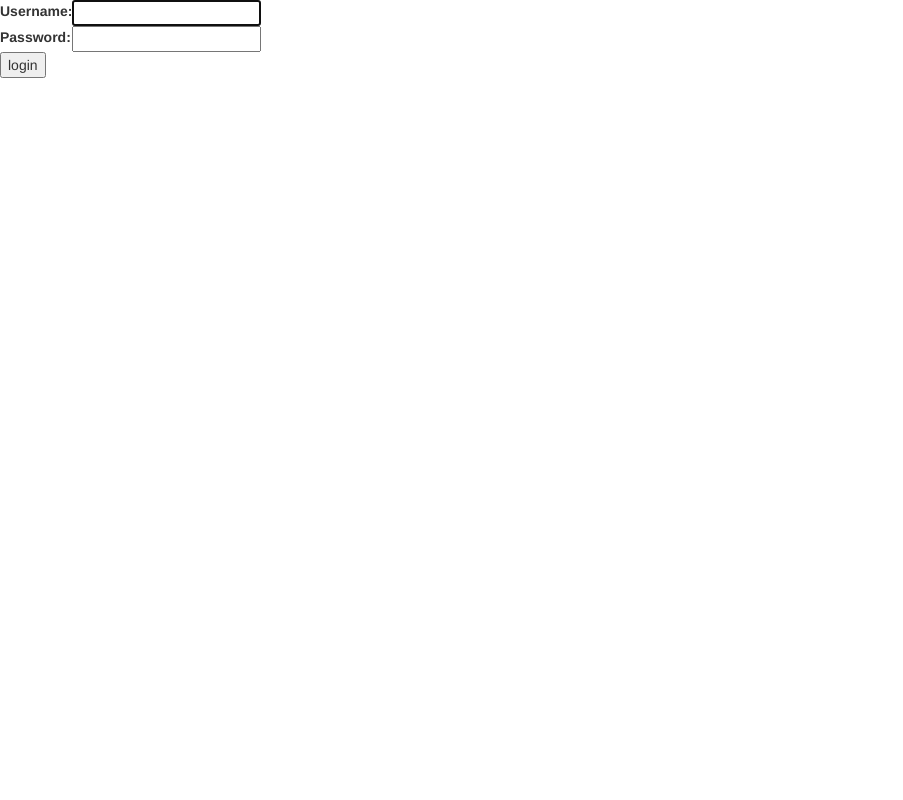
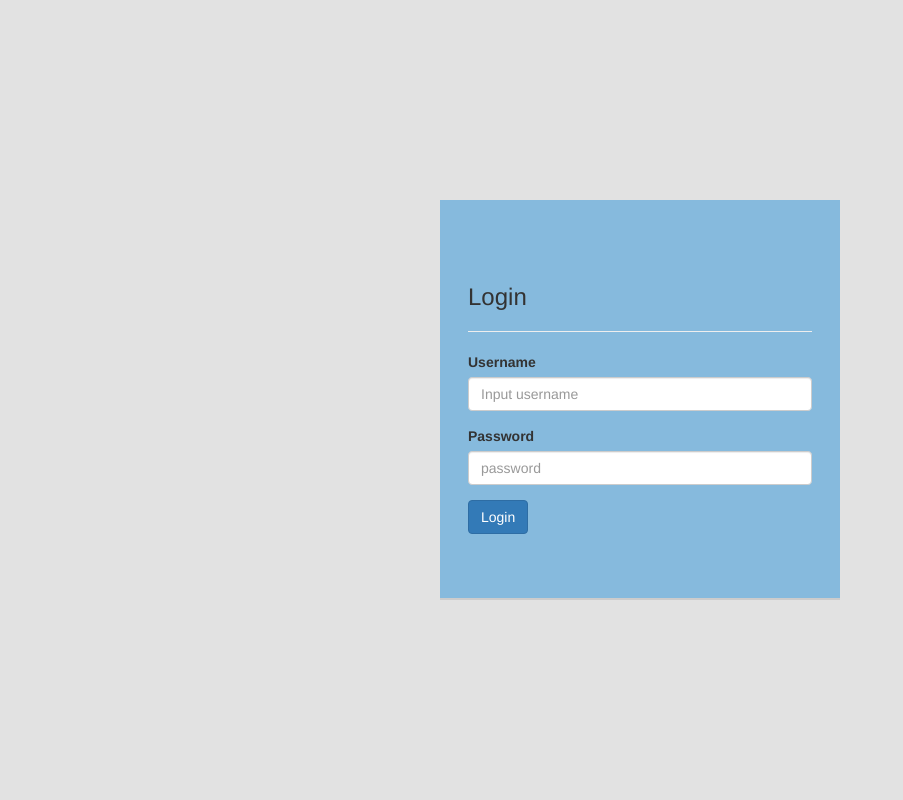
Before and after one commit to pyniuX/library, a Django app: page /accounts/login/ in a window 1280 px wide. Shown: the whole page, without its empty margins (0-903 px from the left). Run offline with Django 5.2, Linux system fonts and the light colour scheme; some libraries are stand-ins or nearby versions.

Commit message:
login view improved

```diff
--- a/mysite/library/forms.py
+++ b/mysite/library/forms.py
@@ -1,4 +1,5 @@
-from django.forms import ModelForm
+from django.contrib.auth.forms import AuthenticationForm
+from django.forms import CharField, ModelForm, PasswordInput, TextInput
 
 from .models import Book, Person
 
@@ -26,3 +27,24 @@ class BookInAuthorForm(ModelForm):
     class Meta:
         model = Book
         fields = ["title"]
+
+
+class LoginForm(AuthenticationForm):
+    username = CharField(
+        label="",
+        widget=TextInput(
+            attrs={
+                "class": "form-control",
+                "placeholder": "Input username",
+            }
+        ),
+    )
+    password = CharField(
+        label="",
+        widget=PasswordInput(
+            attrs={
+                "class": "form-control",
+                "placeholder": "password",
+            }
+        ),
+    )
--- a/mysite/library/templates/library/extensions/style_table.html
+++ b/mysite/library/templates/library/extensions/style_table.html
@@ -10,4 +10,4 @@
       margin: 30px;
     }
 
-  </style>
+</style>
--- a/mysite/library/templates/library/login.html
+++ b/mysite/library/templates/library/login.html
@@ -2,6 +2,41 @@
 {% block title %}
     login
 {% endblock title %}
+
+{% block head %}
+    <style>
+        .back {
+            background: #e2e2e2;
+            width: 100%;
+            position: absolute;
+            top: 0;
+            bottom: 0;
+        }
+
+        .div-center {
+            width: 400px;
+            height: 400px;
+            background-color: #86badd;
+            position: absolute;
+            left: 0;
+            right: 0;
+            top: 0;
+            bottom: 0;
+            margin: auto;
+            max-width: 100%;
+            max-height: 100%;
+            overflow: auto;
+            padding: 1em 2em;
+            border-bottom: 2px solid #ccc;
+            display: table;
+        }
+
+        div.content {
+            display: table-cell;
+            vertical-align: middle;
+        }
+    </style>
+{% endblock head %}
 
 {% block nav %}
 {% endblock nav %}
@@ -20,20 +55,25 @@
         {% endif %}
     {% endif %}
 
-    <form method="post" action="{% url 'login' %}">
-    {% csrf_token %}
-    <table>
-    <tr>
-        <td>{{ form.username.label_tag }}</td>
-        <td>{{ form.username }}</td>
-    </tr>
-    <tr>
-        <td>{{ form.password.label_tag }}</td>
-        <td>{{ form.password }}</td>
-    </tr>
-    </table>
-
-    <input type="submit" value="login">
-    <input type="hidden" name="next" value="{{ next }}">
-    </form>
+    <div class="back">
+        <div class="div-center">
+          <div class="content">
+            <h3>Login</h3>
+            <hr />
+            <form method="post" action="{% url 'login' %}">
+                {% csrf_token %}
+                <div class="form-group">
+                    <label for="username">Username</label>
+                    {{ form.username }}
+                </div>
+                <div class="form-group">
+                    <label for="password">Password</label>
+                    {{ form.password }}
+                </div>
+                <button type="submit" class="btn btn-primary">Login</button>
+                <input type="hidden" name="next" value="{{ next }}">
+            </form>
+          </div>
+        </span>
+    </div>
 {% endblock content %}
--- a/mysite/library/views.py
+++ b/mysite/library/views.py
@@ -6,7 +6,7 @@ from django.shortcuts import get_object_or_404, redirect, render
 from django.urls import reverse, reverse_lazy
 from django.views.generic.edit import CreateView
 
-from .forms import AuthorForm, BookForm, BookInAuthorForm
+from .forms import AuthorForm, BookForm, BookInAuthorForm, LoginForm
 from .models import Book, Person, Rent
 
 
@@ -39,6 +39,7 @@ class RentAddView(CreateView):
 class LoginView(LoginView):
     template_name = "library/login.html"
     next_page = reverse_lazy("library:index")
+    form_class = LoginForm
 
 
 def index(request):
```
